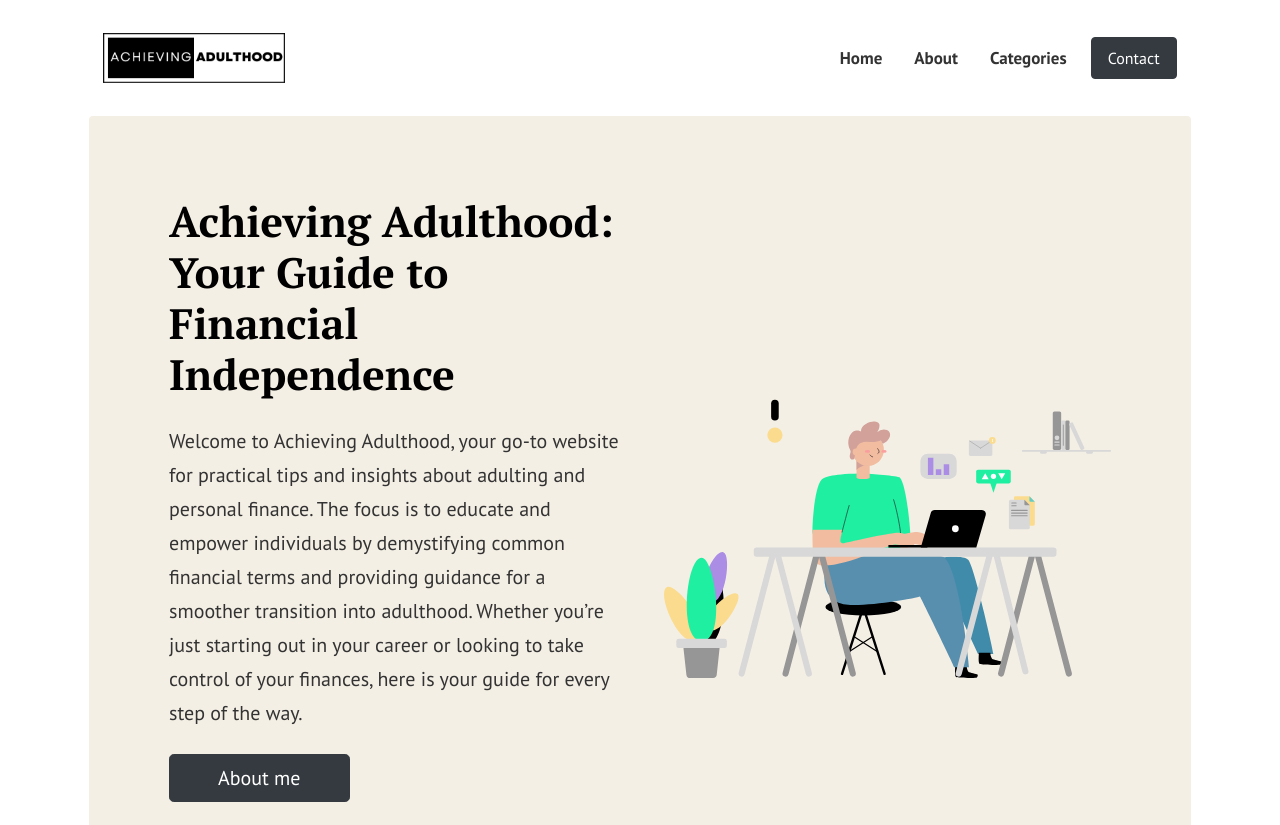
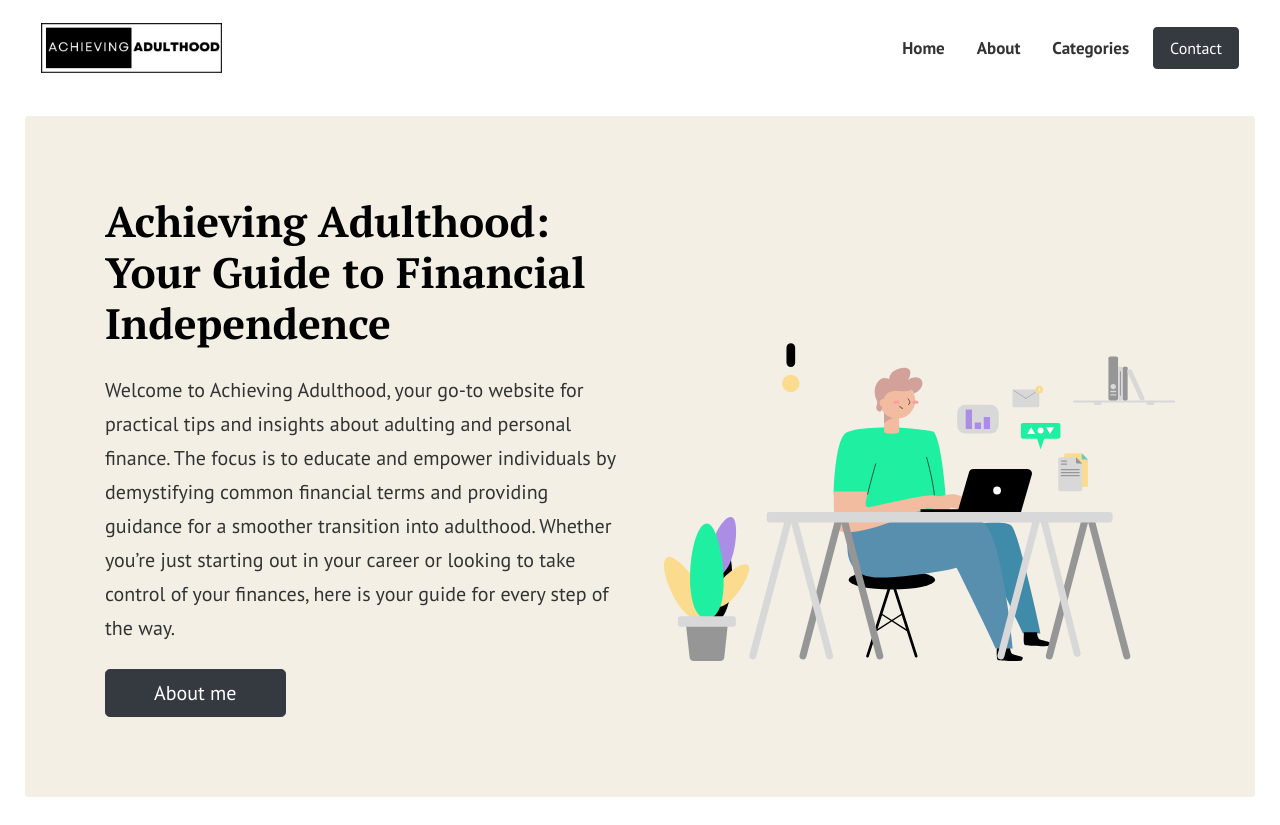
Before and after one commit to jkic2023github/achievingadulthood.com, a Jekyll site: the page built from index.html, in a window 1280 px wide and 1400 px high. Shown: the top 825 px of the window. Built offline with Jekyll 4.4.1, drawn with Linux system fonts in a browser that asks for light colours; the list of posts is cut into pages by our own code; comment, search, counter and statistics services are not loaded; grey boxes are pictures that could not be loaded.

Commit message:
Update theme.scss

```diff
--- a/assets/css/theme.scss
+++ b/assets/css/theme.scss
@@ -32,8 +32,8 @@ body {
 }
 @media (max-width: 1366px) {
     .container-xl, .container-lg, .container-md, .container-sm, .container {
-        width:90%;
-        max-width:90%;
+        width:100%;
+        max-width:100%;
         padding:0 25px;
     }
 }
@@ -88,13 +88,13 @@ small, .small {
 .start-header {
 	opacity: 1;
 	transform: translateY(0);
-	padding: 20px 0;
+	padding: 10px 0;
 	-webkit-transition : all 0.3s ease-out;
 	transition : all 0.3s ease-out;
 
 }
 .start-header.scroll-on {
-	padding: 5px 0;
+	padding: 1px 0;
 	-webkit-transition : all 0.3s ease-out;
 	transition : all 0.3s ease-out;
     box-shadow: 0px 10px 40px 0px rgba(0,0,0,0.05);
```
